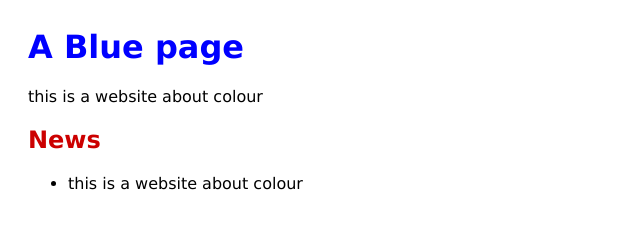
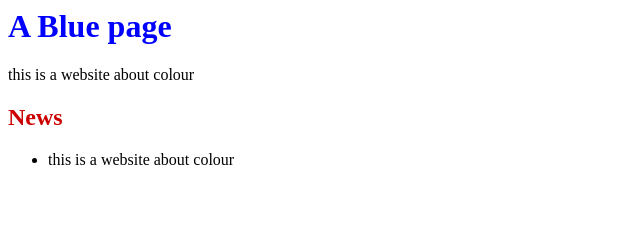
Before and after one commit to lkatam/Git_tutorial, a plain HTML site: page blue.html in a window 1280 px wide. Shown: the whole page, without its empty margins (0-640 px from the left). Drawn offline with Linux system fonts and the light colour scheme.

Commit message:
Revert "linked style sheet"
This reverts commit 1056926f6ffc797411a30a7e12458a375bb2c7e9.

```diff
--- a/blue.html
+++ b/blue.html
@@ -3,7 +3,6 @@
     <title>
     A blue page
     </title>
-    <link rel="stylesheet" href="style.css"/>
 </head>
     <body>
     <h1 style="color:#00F">A Blue page</h1>
```
Also changed, not shown: index.html (+0 -1 lines), orange.html (+0 -1 lines).
